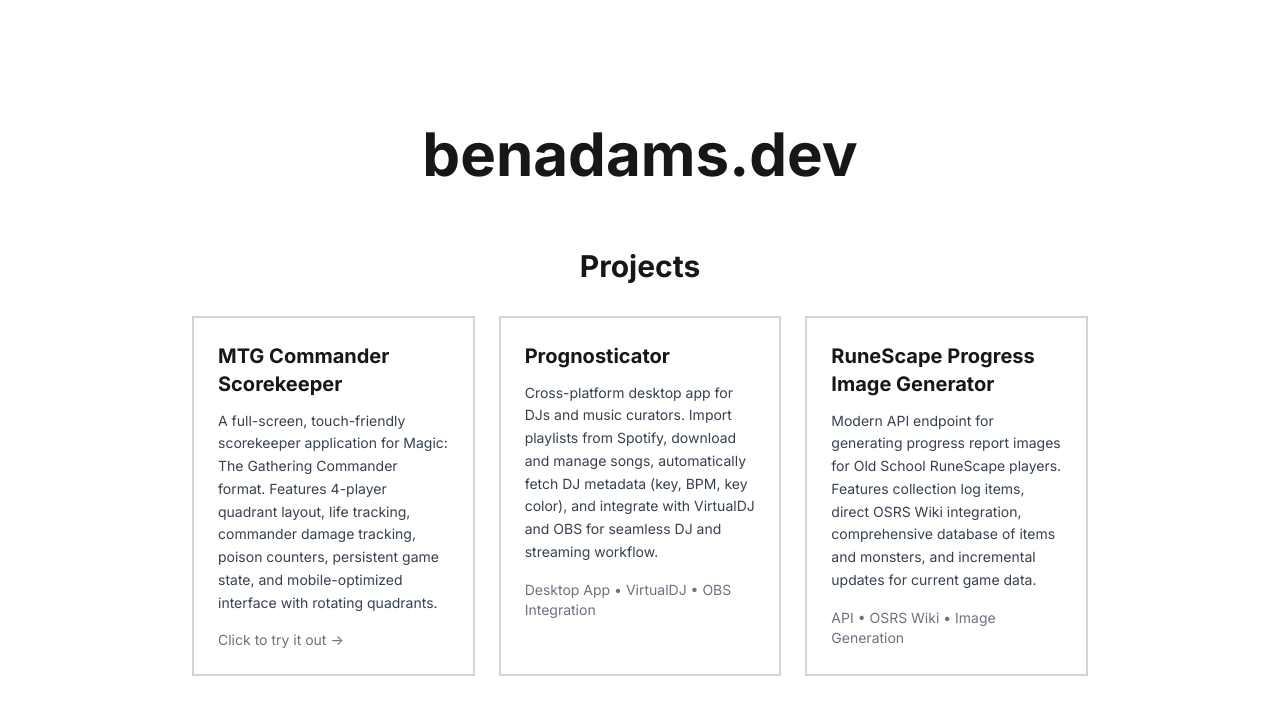
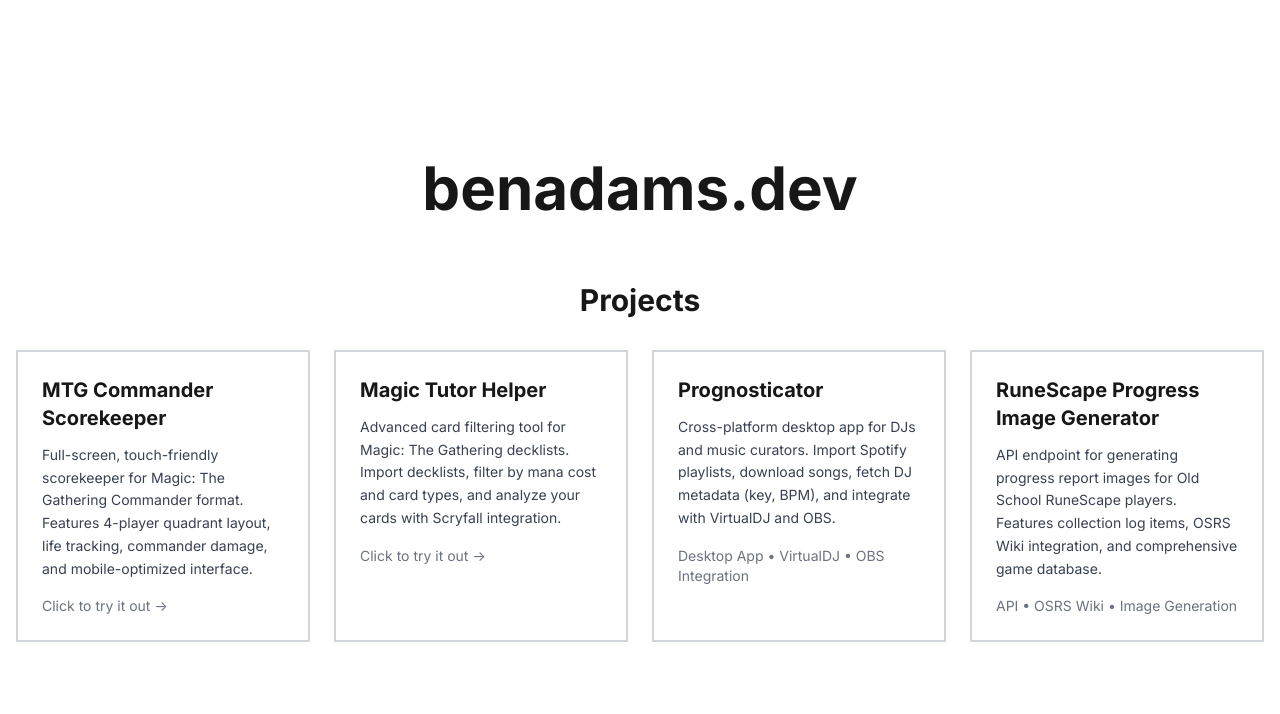
Before and after one commit to BigFancyBen/badams-homepage, a Next.js app: page / in a window 1280 px wide. Shown: the top 714 px of the page. Built offline with nearby package versions, Linux system fonts and the light colour scheme.

Commit message:
Update homepage: add Magic Tutor Helper tool, make descriptions more succinct, and increase max width for 4-column desktop layout

```diff
--- a/app/page.tsx
+++ b/app/page.tsx
@@ -1,36 +1,54 @@
 export default function Home() {
   return (
     <div className="min-h-screen flex flex-col items-center justify-center px-4 py-8">
-      <h1 className="text-3xl sm:text-4xl md:text-5xl lg:text-6xl font-bold text-center">benadams.dev</h1>
+      <h1 className="text-3xl sm:text-4xl md:text-5xl lg:text-6xl font-bold text-center">
+        benadams.dev
+      </h1>
 
       {/* Projects Section */}
-      <div className="mt-16 w-full max-w-4xl">
-        <h2 className="text-2xl md:text-3xl font-bold text-center mb-8">Projects</h2>
+             <div className="mt-16 w-full max-w-7xl">
+        <h2 className="text-2xl md:text-3xl font-bold text-center mb-8">
+          Projects
+        </h2>
 
-        <div className="grid grid-cols-1 md:grid-cols-2 lg:grid-cols-3 gap-6">
+        <div className="grid grid-cols-1 md:grid-cols-2 lg:grid-cols-3 xl:grid-cols-4 gap-6">
           {/* MTG Commander Scorekeeper */}
           <a
             href="/commander"
             className="block border-2 border-gray-300 p-6 hover:border-black transition-colors cursor-pointer"
           >
-            <h3 className="text-xl font-bold mb-3">MTG Commander Scorekeeper</h3>
+            <h3 className="text-xl font-bold mb-3">
+              MTG Commander Scorekeeper
+            </h3>
             <p className="text-gray-700 mb-4 text-sm leading-relaxed">
-              A full-screen, touch-friendly scorekeeper application for Magic: The Gathering Commander format.
-              Features 4-player quadrant layout, life tracking, commander damage tracking, poison counters,
-              persistent game state, and mobile-optimized interface with rotating quadrants.
+              Full-screen, touch-friendly scorekeeper for Magic: The Gathering
+              Commander format. Features 4-player quadrant layout, life
+              tracking, commander damage, and mobile-optimized interface.
             </p>
-            <div className="text-sm text-gray-500">
-              Click to try it out →
-            </div>
+            <div className="text-sm text-gray-500">Click to try it out →</div>
+          </a>
+
+          {/* Magic Tutor Helper */}
+          <a
+            href="/tutor-helper"
+            className="block border-2 border-gray-300 p-6 hover:border-black transition-colors cursor-pointer"
+          >
+            <h3 className="text-xl font-bold mb-3">Magic Tutor Helper</h3>
+            <p className="text-gray-700 mb-4 text-sm leading-relaxed">
+              Advanced card filtering tool for Magic: The Gathering decklists.
+              Import decklists, filter by mana cost and card types, and analyze
+              your cards with Scryfall integration.
+            </p>
+            <div className="text-sm text-gray-500">Click to try it out →</div>
           </a>
 
           {/* Prognosticator */}
           <div className="border-2 border-gray-300 p-6 hover:border-black transition-colors">
             <h3 className="text-xl font-bold mb-3">Prognosticator</h3>
             <p className="text-gray-700 mb-4 text-sm leading-relaxed">
-              Cross-platform desktop app for DJs and music curators. Import playlists from Spotify,
-              download and manage songs, automatically fetch DJ metadata (key, BPM, key color),
-              and integrate with VirtualDJ and OBS for seamless DJ and streaming workflow.
+              Cross-platform desktop app for DJs and music curators. Import
+              Spotify playlists, download songs, fetch DJ metadata (key, BPM),
+              and integrate with VirtualDJ and OBS.
             </p>
             <div className="text-sm text-gray-500">
               Desktop App • VirtualDJ • OBS Integration
@@ -39,11 +57,13 @@ export default function Home() {
 
           {/* RuneScape Progress Image Generator */}
           <div className="border-2 border-gray-300 p-6 hover:border-black transition-colors">
-            <h3 className="text-xl font-bold mb-3">RuneScape Progress Image Generator</h3>
+            <h3 className="text-xl font-bold mb-3">
+              RuneScape Progress Image Generator
+            </h3>
             <p className="text-gray-700 mb-4 text-sm leading-relaxed">
-              Modern API endpoint for generating progress report images for Old School RuneScape players.
-              Features collection log items, direct OSRS Wiki integration, comprehensive database of items
-              and monsters, and incremental updates for current game data.
+              API endpoint for generating progress report images for Old School
+              RuneScape players. Features collection log items, OSRS Wiki
+              integration, and comprehensive game database.
             </p>
             <div className="text-sm text-gray-500">
               API • OSRS Wiki • Image Generation
--- a/app/tutor-helper/page.tsx
+++ b/app/tutor-helper/page.tsx
@@ -308,8 +308,8 @@ export default function TutorHelperPage() {
                 No Decklist Loaded
               </h3>
               <p className="text-[#9ca3af] mb-6">
-                Click &quot;Import Decklist&quot; to get started with filtering your Magic
-                cards.
+                Click &quot;Import Decklist&quot; to get started with filtering
+                your Magic cards.
               </p>
               <button
                 onClick={() => setShowImport(true)}
```
